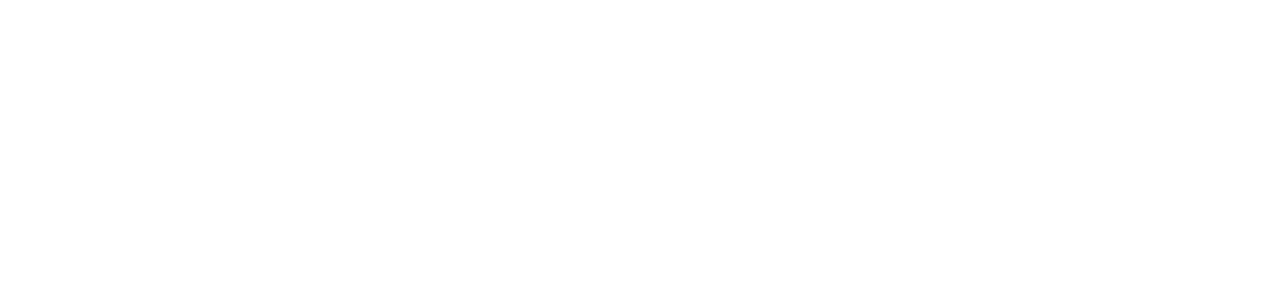
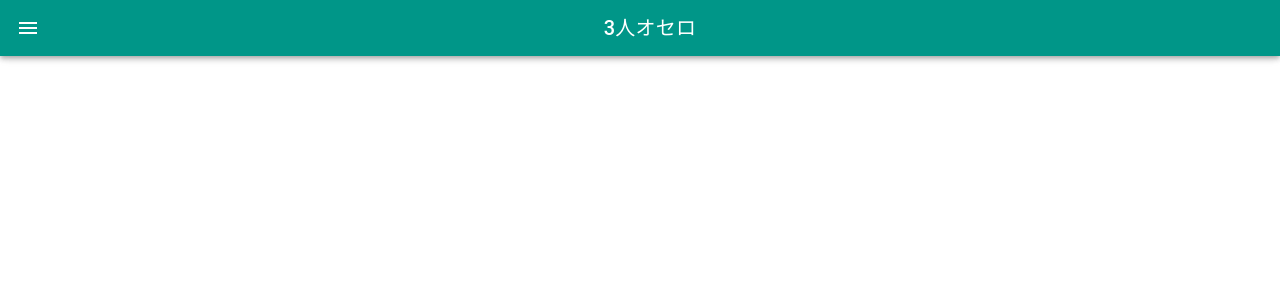
Before and after one commit to Mt-God/three-people-othello, a Nuxt app: page / in a window 1280 px wide. Shown: the top 300 px of the page. Built offline with nearby package versions, Linux system fonts and the light colour scheme.

Commit message:
write app.vue

```diff
--- a/app.vue
+++ b/app.vue
@@ -1,2 +1,55 @@
+<script setup lang="ts">
+import { mdiHome, mdiWifi, mdiWifiOff } from '@mdi/js';
+
+const isOpen = ref(false);
+const pages = ref([
+  { title: 'ホーム', props: { prependIcon: mdiHome, to: '/' } },
+  { title: 'オンラインで遊ぶ', props: { prependIcon: mdiWifi, to: '/online' } },
+  { title: 'オフラインで遊ぶ', props: { prependIcon: mdiWifiOff, to: '/offline' } },
+]);
+</script>
+
 <template>
+  <v-app>
+    <v-app-bar
+      color="teal"
+      density="comfortable"
+    >
+      <v-app-bar-nav-icon
+        class="menu-icon"
+        @click="isOpen = !isOpen"
+      ></v-app-bar-nav-icon>
+      <v-app-bar-title class="text-center">
+        <NuxtLink
+          class="text-h6 text-white text-decoration-none"
+          to="/"
+        >
+          3人オセロ
+        </NuxtLink>
+      </v-app-bar-title>
+    </v-app-bar>
+
+    <v-navigation-drawer
+      v-model="isOpen"
+      disable-resize-watcher
+      class="bg-teal-lighten-5"
+    >
+      <v-list
+        :items="pages"
+        density="comfortable"
+        nav
+      ></v-list>
+    </v-navigation-drawer>
+
+    <v-main>
+      <NuxtPage />
+    </v-main>
+  </v-app>
 </template>
+
+<style scoped>
+.menu-icon {
+  position: absolute;
+  z-index: 1;
+}
+</style>
```
